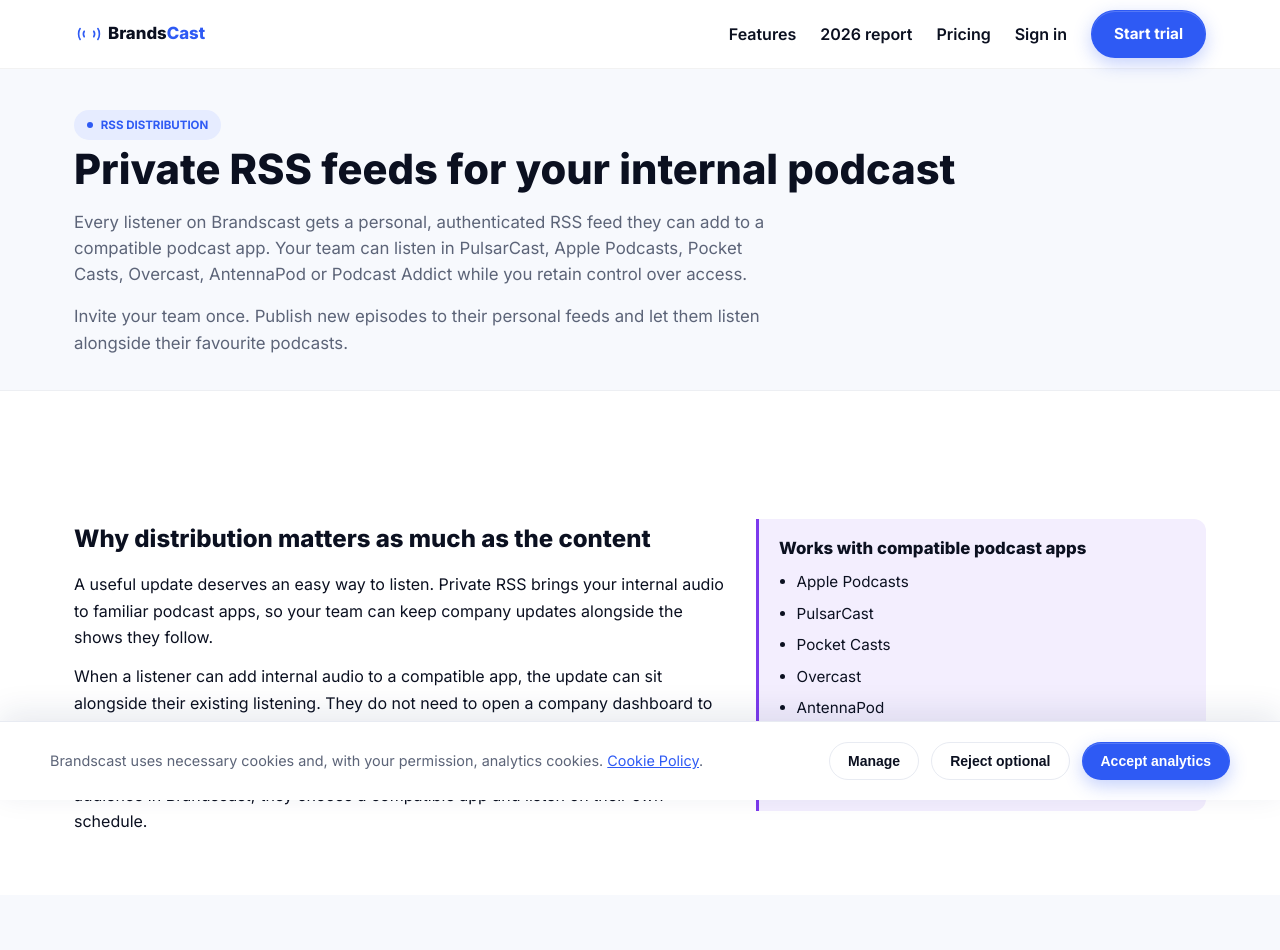
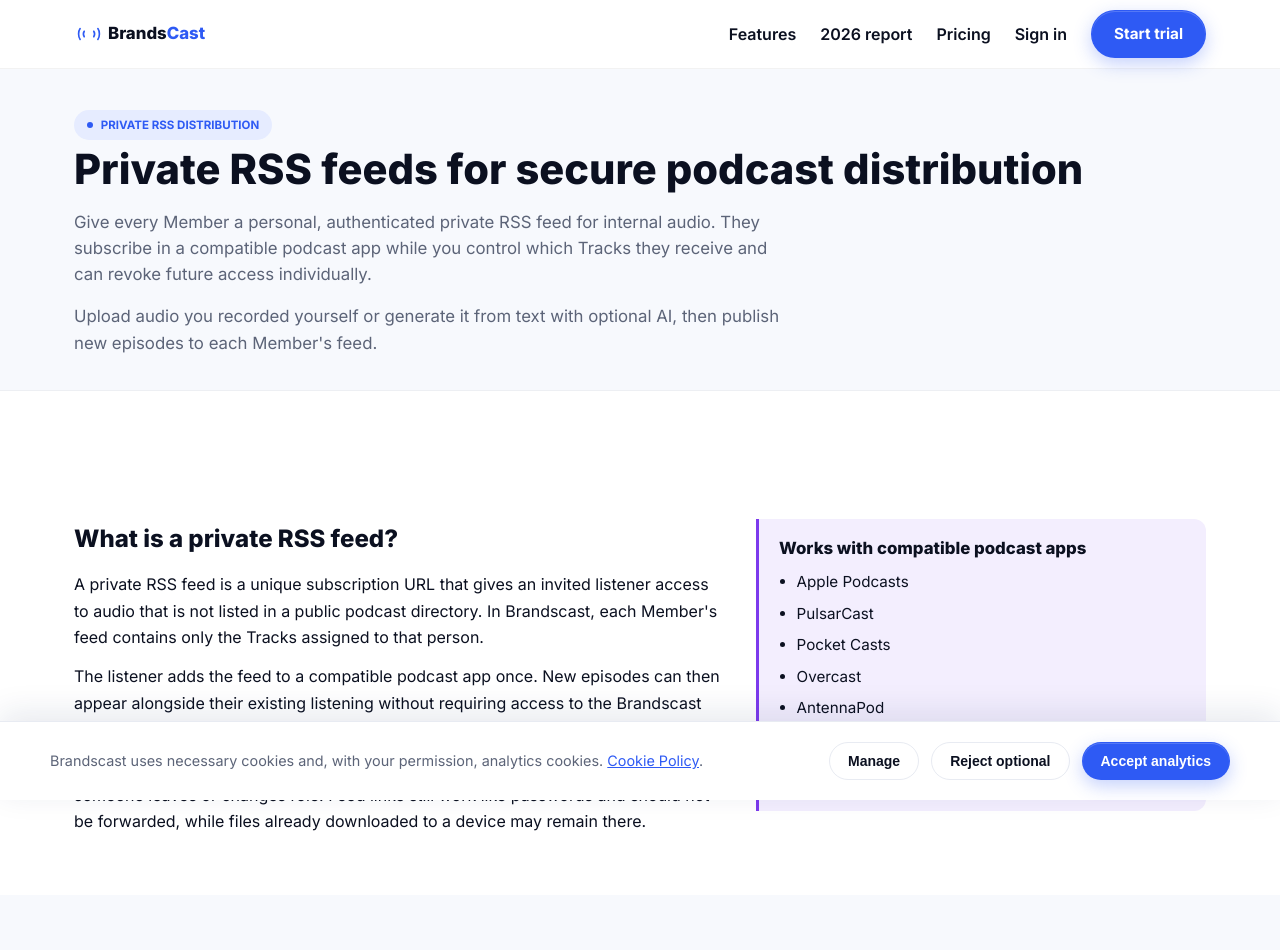
Before and after one commit to polrodriguezriu/brandscastweb, a Next.js app: page /rss-distribution in a window 1280 px wide. Shown: the top 950 px of the page. Built offline with nearby package versions, Linux system fonts and the light colour scheme.

Commit message:
feat: align private RSS page with search intent (#55)

```diff
--- a/src/app/employee-onboarding/page.tsx
+++ b/src/app/employee-onboarding/page.tsx
@@ -114,8 +114,9 @@
               hires through what matters most.
             </p>
             <p>
-              New colleagues add their private RSS feed to a compatible podcast
-              app. They can listen to a welcome message, pause a product
+              New colleagues add their{" "}
+              <a href="/rss-distribution/">private RSS feed</a> to a compatible
+              podcast app. They can listen to a welcome message, pause a product
               introduction and return to it later, without coordinating another
               call.
             </p>
--- a/src/app/podcasting-for-remote-teams/page.tsx
+++ b/src/app/podcasting-for-remote-teams/page.tsx
@@ -305,8 +305,9 @@
               <h2>How Brandscast supports audio for remote teams</h2>
               <p>
                 Brandscast makes <strong>audio for remote teams</strong> easy to
-                organise and share. Each Member gets a private RSS feed with
-                their assigned Tracks, ready to add to a compatible podcast app.
+                organise and share. Each Member gets a{" "}
+                <a href="/rss-distribution/">private RSS feed</a> with their
+                assigned Tracks, ready to add to a compatible podcast app.
               </p>
               <p>With Brandscast, you can:</p>
               <ul>
--- a/src/app/rss-distribution/page.tsx
+++ b/src/app/rss-distribution/page.tsx
@@ -6,17 +6,17 @@
 import Faq from "@/components/Faq";
 
 export const metadata: Metadata = {
-  title: "Private RSS feed distribution for internal podcasts | Brandscast",
+  title: "Private RSS feed for secure podcast distribution | Brandscast",
   description:
-    "Distribute private internal audio through per-member RSS feeds for compatible apps such as PulsarCast, Apple Podcasts, Pocket Casts, Overcast, AntennaPod and Podcast Addict.",
+    "Use a personal, authenticated private RSS feed to distribute internal audio securely to compatible podcast apps, with member-level access and revocation.",
   alternates: { canonical: "https://brandscast.com/rss-distribution/" },
   robots:
     "index,follow,max-image-preview:large,max-snippet:-1,max-video-preview:-1",
   openGraph: {
     url: "https://brandscast.com/rss-distribution/",
-    title: "Private RSS feed distribution for internal podcasts | Brandscast",
+    title: "Private RSS feed for secure podcast distribution | Brandscast",
     description:
-      "Bring company updates to the podcast apps your team already uses, with a personal private feed for every Member.",
+      "Distribute internal audio through one authenticated private RSS feed per Member, with audience controls and revocable access.",
     images: "/Podcasters.webp",
   },
 };
@@ -29,17 +29,17 @@
       {/* HERO */}
       <div className="hero-page">
         <div className="hero-page-inner">
-          <div className="eyebrow">RSS distribution</div>
-          <h1>Private RSS feeds for your internal podcast</h1>
+          <div className="eyebrow">Private RSS distribution</div>
+          <h1>Private RSS feeds for secure podcast distribution</h1>
           <p className="lead">
-            Every listener on Brandscast gets a personal, authenticated RSS feed
-            they can add to a compatible podcast app. Your team can listen in
-            PulsarCast, Apple Podcasts, Pocket Casts, Overcast, AntennaPod or
-            Podcast Addict while you retain control over access.
+            Give every Member a personal, authenticated private RSS feed for
+            internal audio. They subscribe in a compatible podcast app while you
+            control which Tracks they receive and can revoke future access
+            individually.
           </p>
           <p className="hero-meta">
-            Invite your team once. Publish new episodes to their personal feeds
-            and let them listen alongside their favourite podcasts.
+            Upload audio you recorded yourself or generate it from text with
+            optional AI, then publish new episodes to each Member&apos;s feed.
           </p>
         </div>
       </div>
@@ -48,21 +48,23 @@
         <section className="content-section">
           <div className="section-inner two-cols">
             <div>
-              <h2>Why distribution matters as much as the content</h2>
+              <h2>What is a private RSS feed?</h2>
               <p>
-                A useful update deserves an easy way to listen. Private RSS
-                brings your internal audio to familiar podcast apps, so your
-                team can keep company updates alongside the shows they follow.
+                A private RSS feed is a unique subscription URL that gives an
+                invited listener access to audio that is not listed in a public
+                podcast directory. In Brandscast, each Member&apos;s feed
+                contains only the Tracks assigned to that person.
               </p>
               <p>
-                When a listener can add internal audio to a compatible app, the
-                update can sit alongside their existing listening. They do not
-                need to open a company dashboard to catch the next episode.
+                The listener adds the feed to a compatible podcast app once. New
+                episodes can then appear alongside their existing listening
+                without requiring access to the Brandscast dashboard.
               </p>
               <p>
-                Each Member gets one private feed with their assigned Tracks.
-                You manage the audience in Brandscast; they choose a compatible
-                app and listen on their own schedule.
+                Unlike a public feed, personal feed access can be revoked for
+                future requests when someone leaves or changes role. Feed links
+                still work like passwords and should not be forwarded, while
+                files already downloaded to a device may remain there.
               </p>
             </div>
 
@@ -210,8 +212,9 @@
               <div className="step">
                 <h3>Create your private audio</h3>
                 <p>
-                  Set up your internal audio in Brandscast, upload your first
-                  episode and configure your access settings.
+                  Upload audio you recorded yourself or generate an episode from
+                  text with optional AI. Review the result and configure the
+                  audience before publishing.
                 </p>
               </div>
 
```
Also changed, not shown: src/app/private-podcasts-for-teams/page.tsx (+4 -4 lines), src/app/resources/guide-to-internal-podcasts/page.tsx (+5 -4 lines), src/app/resources/how-to-launch-a-private-podcast/page.tsx (+4 -3 lines), 2 other files (tests, documents, lock files or other folders).
